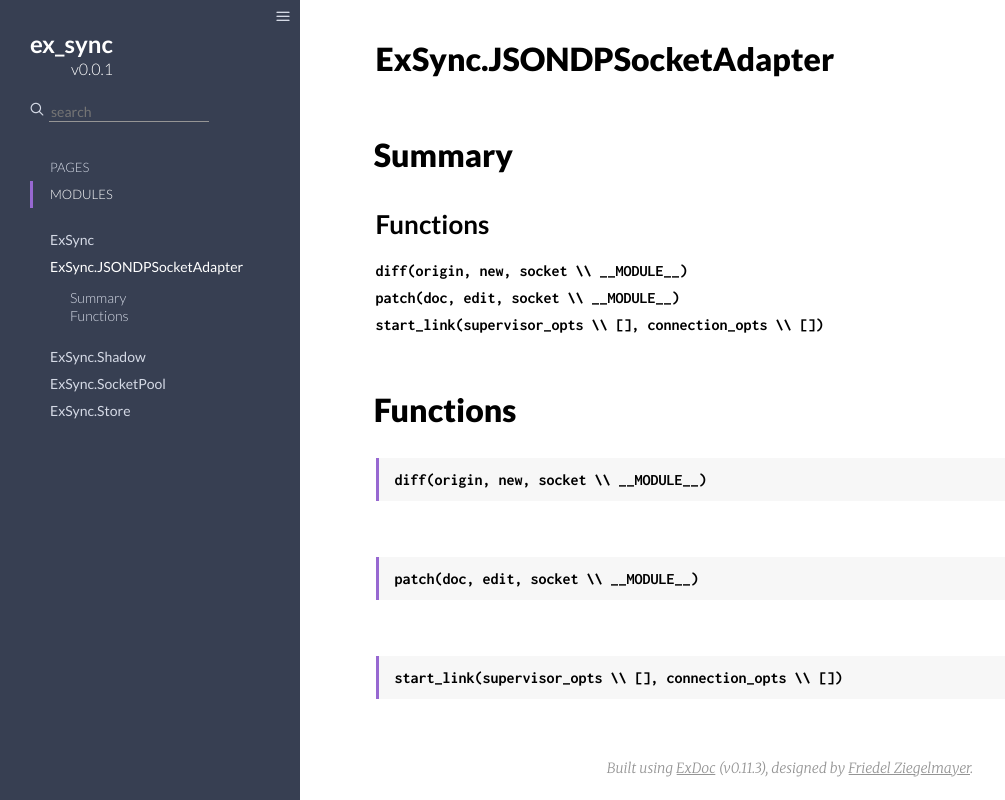
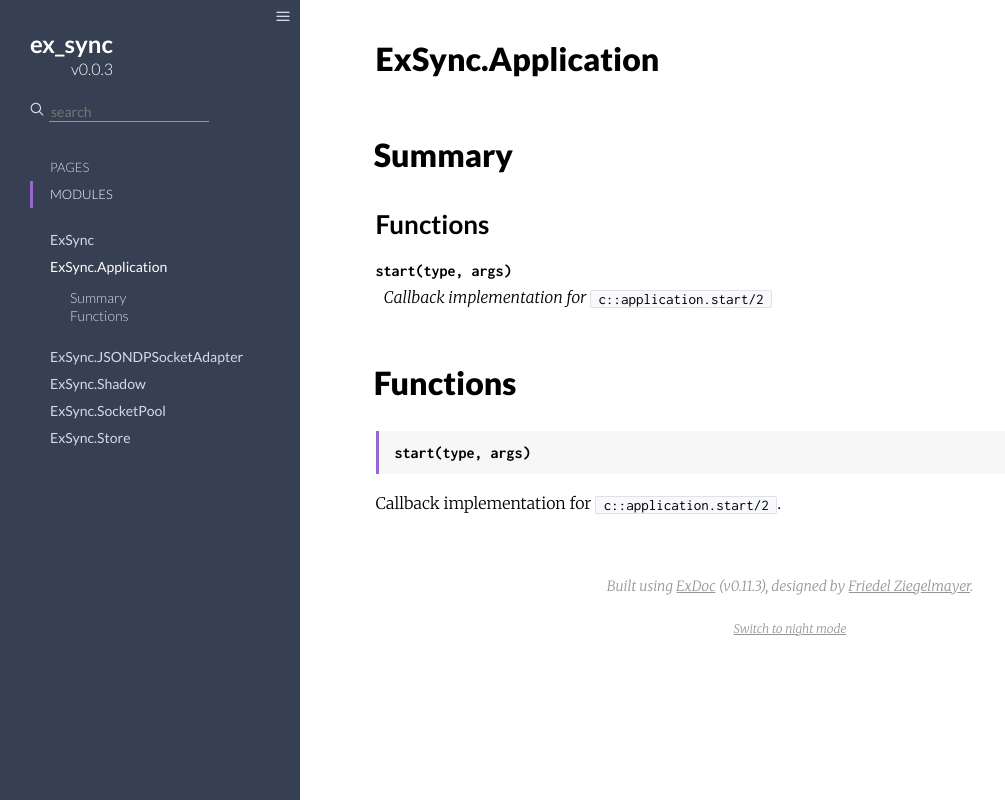
Before and after one commit to invrs/ex_sync, a plain HTML site: page doc/ExSync.Application.html in a window 1280 px wide. Shown: the whole page, without its empty margins (0-1005 px from the left). Drawn offline with Linux system fonts and the light colour scheme; files whose address does not match are found by name.

Commit message:
Bump version

```diff
--- a/doc/ExSync.JSONDPSocketAdapter.html
+++ b/doc/ExSync.Application.html
@@ -5,7 +5,7 @@
     <meta http-equiv="x-ua-compatible" content="ie=edge">
     <meta name="viewport" content="width=device-width, initial-scale=1.0">
     <meta name="generator" content="ExDoc v0.11.3">
-    <title>ExSync.JSONDPSocketAdapter – ex_sync v0.0.1</title>
+    <title>ExSync.Application – ex_sync v0.0.3</title>
     <link rel="stylesheet" href="dist/app-ddd9717ad9.css" />
     <script src="dist/sidebar_items.js"></script>
   </head>
@@ -27,7 +27,7 @@
         ex_sync
       </h1>
       <h2 class="sidebar-projectVersion">
-        v0.0.1
+        v0.0.3
       </h2>
     </div>
 
@@ -59,8 +59,8 @@
 
 
       <h1>
-        <small class="visible-xs">ex_sync v0.0.1</small>
-        ExSync.JSONDPSocketAdapter
+        <small class="visible-xs">ex_sync v0.0.3</small>
+        ExSync.Application
 
 
       </h1>
@@ -84,20 +84,11 @@
     </h2>
     <div class="summary-row">
   <div class="summary-signature">
-    <a href="#diff/3">diff(origin, new, socket \\ __MODULE__)</a>
+    <a href="#start/2">start(type, args)</a>
   </div>
 
+    <div class="summary-synopsis"><p>Callback implementation for <code class="inline">c::application.start/2</code></p>
 </div>
-<div class="summary-row">
-  <div class="summary-signature">
-    <a href="#patch/3">patch(doc, edit, socket \\ __MODULE__)</a>
-  </div>
-
-</div>
-<div class="summary-row">
-  <div class="summary-signature">
-    <a href="#start_link/2">start_link(supervisor_opts \\ [], connection_opts \\ [])</a>
-  </div>
 
 </div>
 
@@ -121,42 +112,17 @@
             </a>
             Functions
           </h1>
-          <div class="detail" id="diff/3">
+          <div class="detail" id="start/2">
   <div class="detail-header">
-    <a href="#diff/3" class="detail-link" title="Link to this function">
+    <a href="#start/2" class="detail-link" title="Link to this function">
       <i class="icon-link"></i>
     </a>
-    <span class="signature">diff(origin, new, socket \\ __MODULE__)</span>
+    <span class="signature">start(type, args)</span>
 
   </div>
 
   <section class="docstring">
-
-  </section>
-</div>
-<div class="detail" id="patch/3">
-  <div class="detail-header">
-    <a href="#patch/3" class="detail-link" title="Link to this function">
-      <i class="icon-link"></i>
-    </a>
-    <span class="signature">patch(doc, edit, socket \\ __MODULE__)</span>
-
-  </div>
-
-  <section class="docstring">
-
-  </section>
-</div>
-<div class="detail" id="start_link/2">
-  <div class="detail-header">
-    <a href="#start_link/2" class="detail-link" title="Link to this function">
-      <i class="icon-link"></i>
-    </a>
-    <span class="signature">start_link(supervisor_opts \\ [], connection_opts \\ [])</span>
-
-  </div>
-
-  <section class="docstring">
+    <p>Callback implementation for <code class="inline">c::application.start/2</code>.</p>
 
   </section>
 </div>
--- a/doc/dist/sidebar_items.js
+++ b/doc/dist/sidebar_items.js
@@ -1 +1 @@
-sidebarNodes={"exceptions":[],"extras":[{"id":"api-reference","title":"API Reference","headers":[]}],"modules":[{"id":"ExSync","title":"ExSync","functions":[{"id":"get_server_doc_edits/2","anchor":"get_server_doc_edits/2"},{"id":"patch_server_doc/3","anchor":"patch_server_doc/3"},{"id":"patch_shadows/3","anchor":"patch_shadows/3"},{"id":"sync_cycle/5","anchor":"sync_cycle/5"}],"types":[{"id":"document/0","anchor":"t:document/0"},{"id":"error/0","anchor":"t:error/0"},{"id":"id/0","anchor":"t:id/0"}]},{"id":"ExSync.JSONDPSocketAdapter","title":"ExSync.JSONDPSocketAdapter","functions":[{"id":"diff/3","anchor":"diff/3"},{"id":"patch/3","anchor":"patch/3"},{"id":"start_link/2","anchor":"start_link/2"}]},{"id":"ExSync.Shadow","title":"ExSync.Shadow"},{"id":"ExSync.SocketPool","title":"ExSync.SocketPool","functions":[{"id":"diff/2","anchor":"diff/2"},{"id":"init/1","anchor":"init/1"},{"id":"patch/2","anchor":"patch/2"},{"id":"start_link/0","anchor":"start_link/0"}]},{"id":"ExSync.Store","title":"ExSync.Store","callbacks":[{"id":"get/1","anchor":"c:get/1"},{"id":"get_and_update/2","anchor":"c:get_and_update/2"}],"types":[{"id":"error/0","anchor":"t:error/0"}]}],"protocols":[]}
+sidebarNodes={"exceptions":[],"extras":[{"id":"api-reference","title":"API Reference","headers":[]}],"modules":[{"id":"ExSync","title":"ExSync","functions":[{"id":"get_server_doc_edits/2","anchor":"get_server_doc_edits/2"},{"id":"patch_server_doc/3","anchor":"patch_server_doc/3"},{"id":"patch_shadows/3","anchor":"patch_shadows/3"},{"id":"sync_cycle/5","anchor":"sync_cycle/5"}],"types":[{"id":"document/0","anchor":"t:document/0"},{"id":"error/0","anchor":"t:error/0"},{"id":"id/0","anchor":"t:id/0"}]},{"id":"ExSync.Application","title":"ExSync.Application","functions":[{"id":"start/2","anchor":"start/2"}]},{"id":"ExSync.JSONDPSocketAdapter","title":"ExSync.JSONDPSocketAdapter","functions":[{"id":"diff/3","anchor":"diff/3"},{"id":"patch/3","anchor":"patch/3"},{"id":"start_link/2","anchor":"start_link/2"}]},{"id":"ExSync.Shadow","title":"ExSync.Shadow"},{"id":"ExSync.SocketPool","title":"ExSync.SocketPool","functions":[{"id":"diff/2","anchor":"diff/2"},{"id":"init/1","anchor":"init/1"},{"id":"patch/2","anchor":"patch/2"},{"id":"start_link/0","anchor":"start_link/0"}]},{"id":"ExSync.Store","title":"ExSync.Store","callbacks":[{"id":"get/1","anchor":"c:get/1"},{"id":"get_and_update/2","anchor":"c:get_and_update/2"}],"types":[{"id":"error/0","anchor":"t:error/0"}]}],"protocols":[]}
```
Also changed, not shown: doc/404.html (+2 -2 lines), doc/ExSync.Shadow.html (+3 -3 lines), doc/ExSync.SocketPool.html (+3 -3 lines), doc/ExSync.Store.html (+3 -3 lines), doc/ExSync.html (+3 -3 lines), doc/api-reference.html (+7 -3 lines), doc/index.html (+1 -1 lines), 2 other files.
